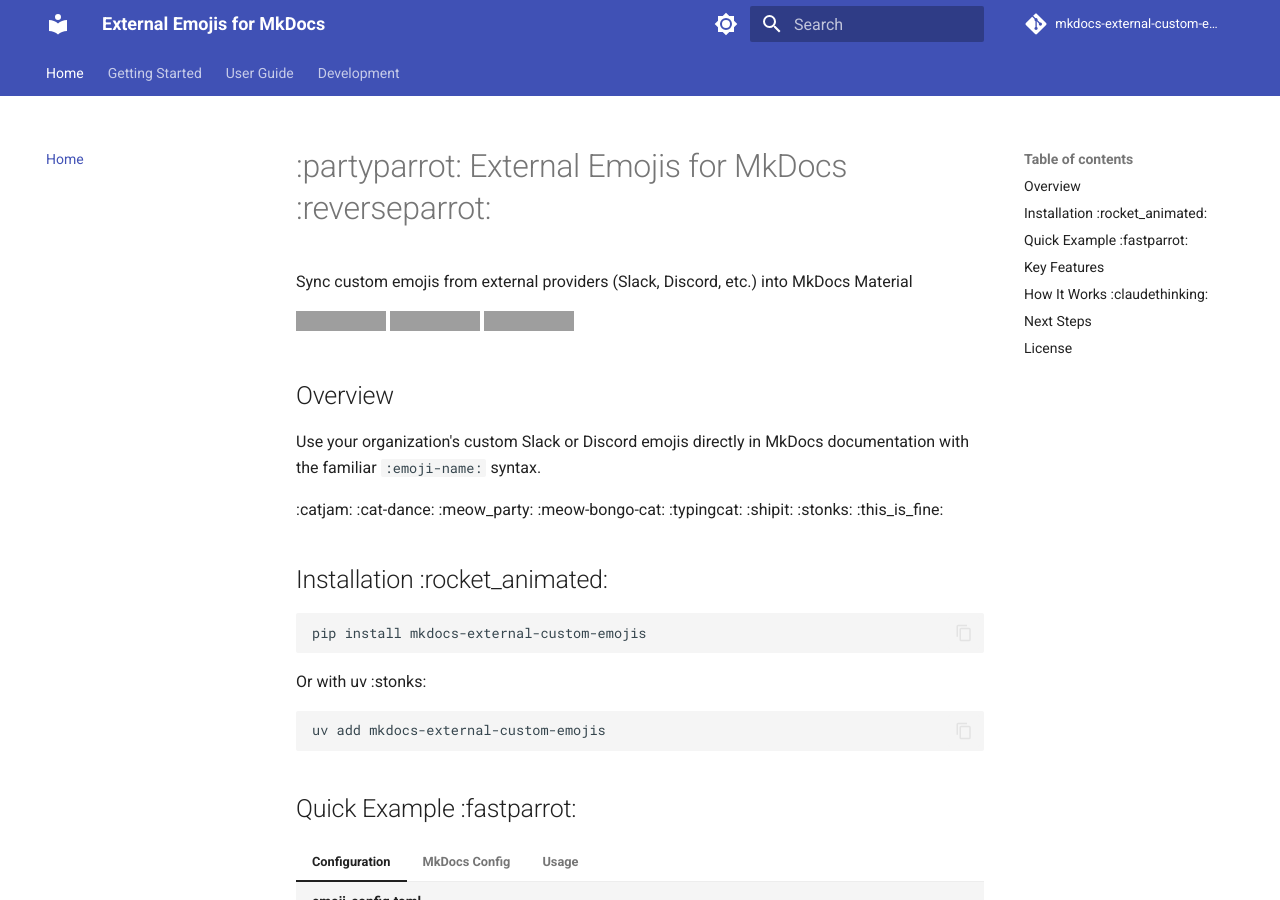
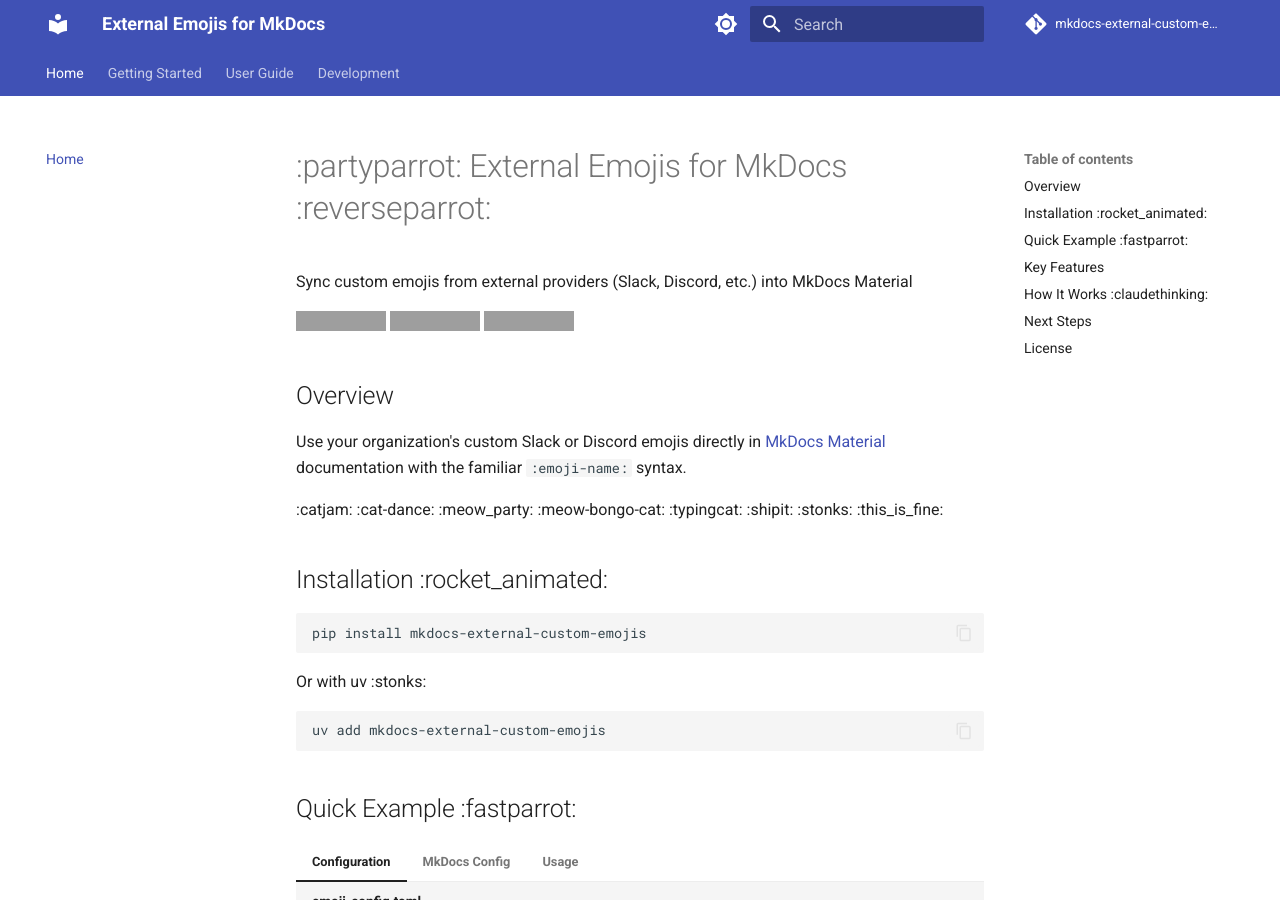
Before and after one commit to julie-dujardin/mkdocs-external-custom-emojis, an MkDocs documentation site: the page built from docs/index.md, in a window 1280 px wide and 900 px high. Built offline with MkDocs 1.6.1 and Material for MkDocs 9.7.7, drawn with Linux system fonts in a browser that asks for light colours; comment, search, counter and statistics services are not loaded; grey boxes are pictures that could not be loaded.

```diff
--- a/docs/index.md
+++ b/docs/index.md
@@ -8,7 +8,7 @@ Sync custom emojis from external providers (Slack, Discord, etc.) into MkDocs Ma
 
 ## Overview
 
-Use your organization's custom Slack or Discord emojis directly in MkDocs documentation with the familiar `:emoji-name:` syntax.
+Use your organization's custom Slack or Discord emojis directly in [MkDocs Material](https://squidfunk.github.io/mkdocs-material/) documentation with the familiar `:emoji-name:` syntax.
 
 :catjam: :cat-dance: :meow_party: :meow-bongo-cat: :typingcat: :shipit: :stonks: :this_is_fine:
 
--- a/pyproject.toml
+++ b/pyproject.toml
@@ -31,6 +31,9 @@ dependencies = [
     "click>=8.1.0",
 ]
 
+[project.urls]
+Homepage = "https://julie-dujardin.github.io/mkdocs-external-custom-emojis/"
+github = "https://github.com/julie-dujardin/mkdocs-external-custom-emojis"
 
 [project.scripts]
 mkdocs-emoji = "mkdocs_external_emojis.cli:main"
```
